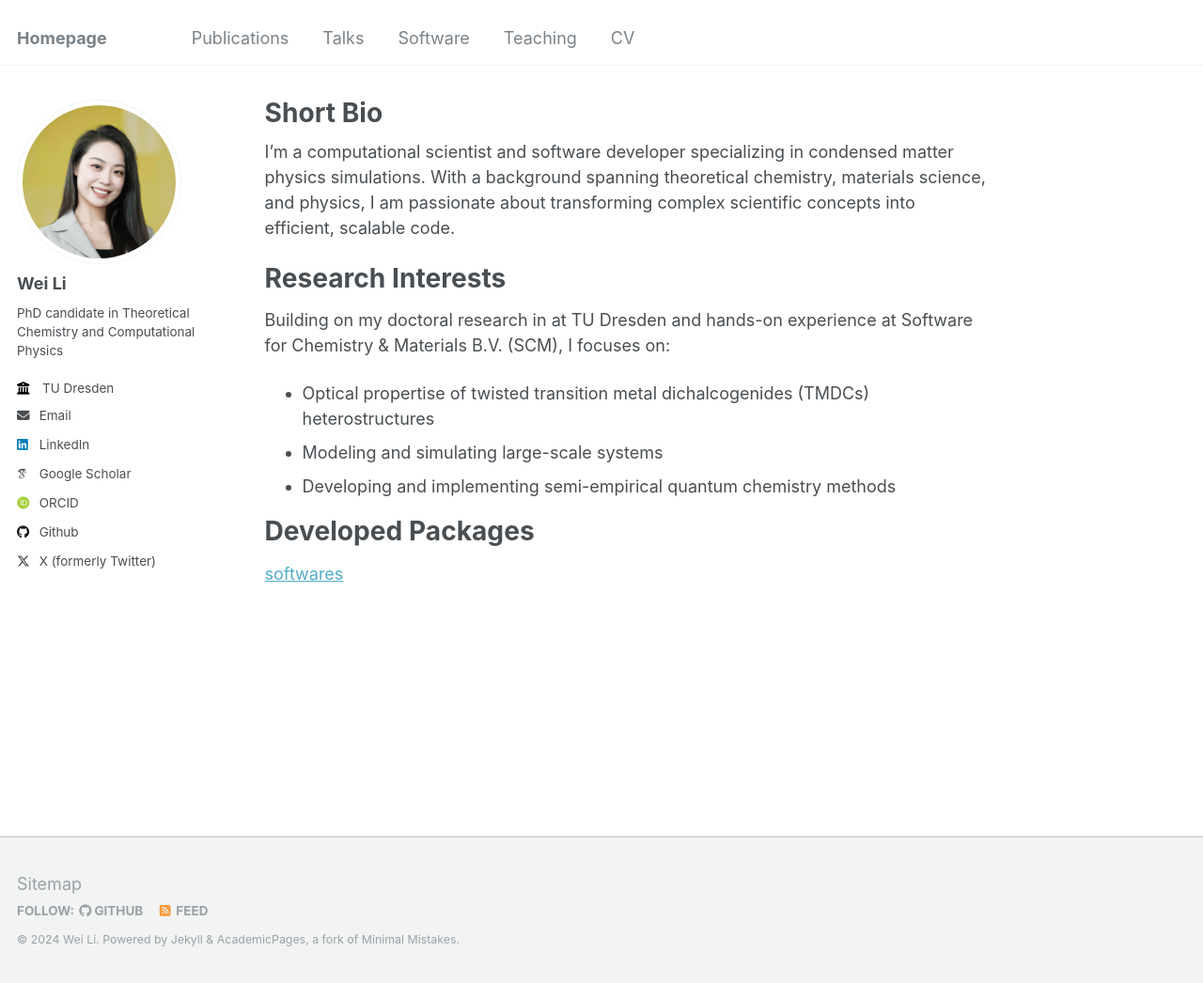
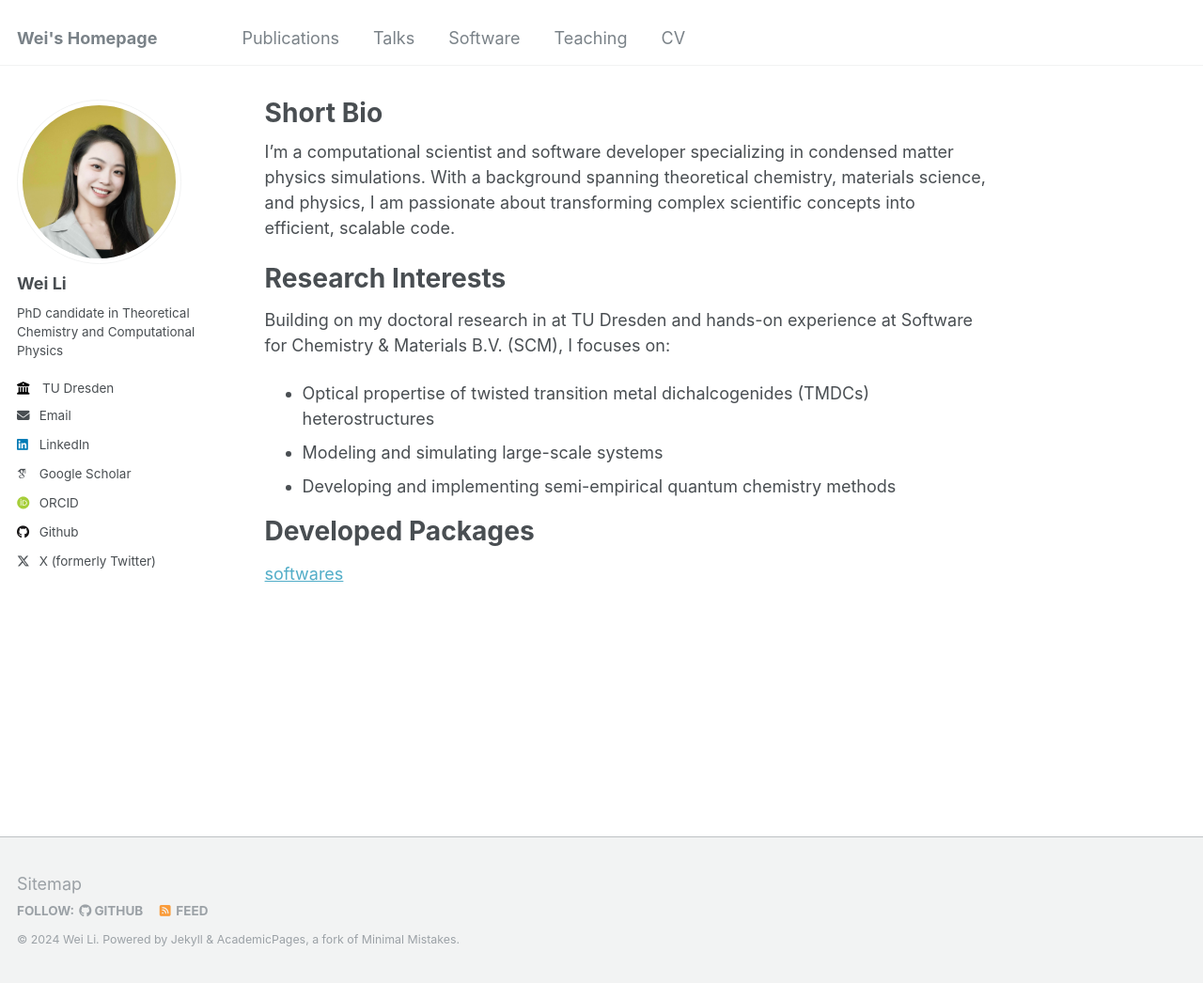
Before and after one commit to i-wli/i-wli.github.io, a Jekyll site: the page built from _pages/about.md, in a window 1280 px wide and 1046 px high. Shown: the whole window at 94% size. Built offline with Jekyll 4.4.1, drawn with Linux system fonts in a browser that asks for light colours; some web fonts are replaced.

Commit message:
update config

```diff
--- a/_config.yml
+++ b/_config.yml
@@ -8,7 +8,7 @@
 
 # Basic Site Settings
 locale                   : "en-US"
-title                    : "Homepage"
+title                    : "Wei's Homepage"
 #title_separator          : "-"
 name                     : &name "Wei Li"
 description              : &description "personal description"
```
